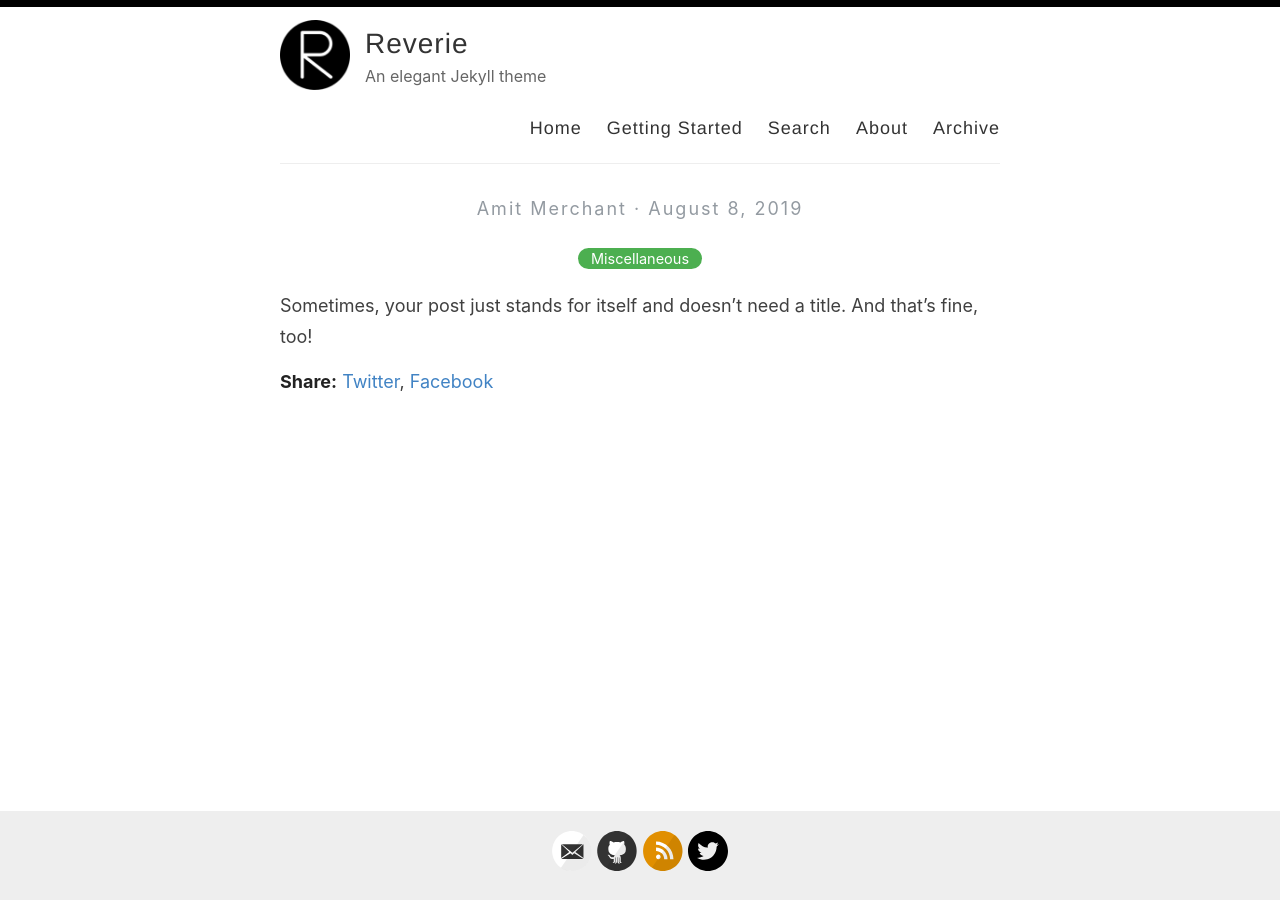
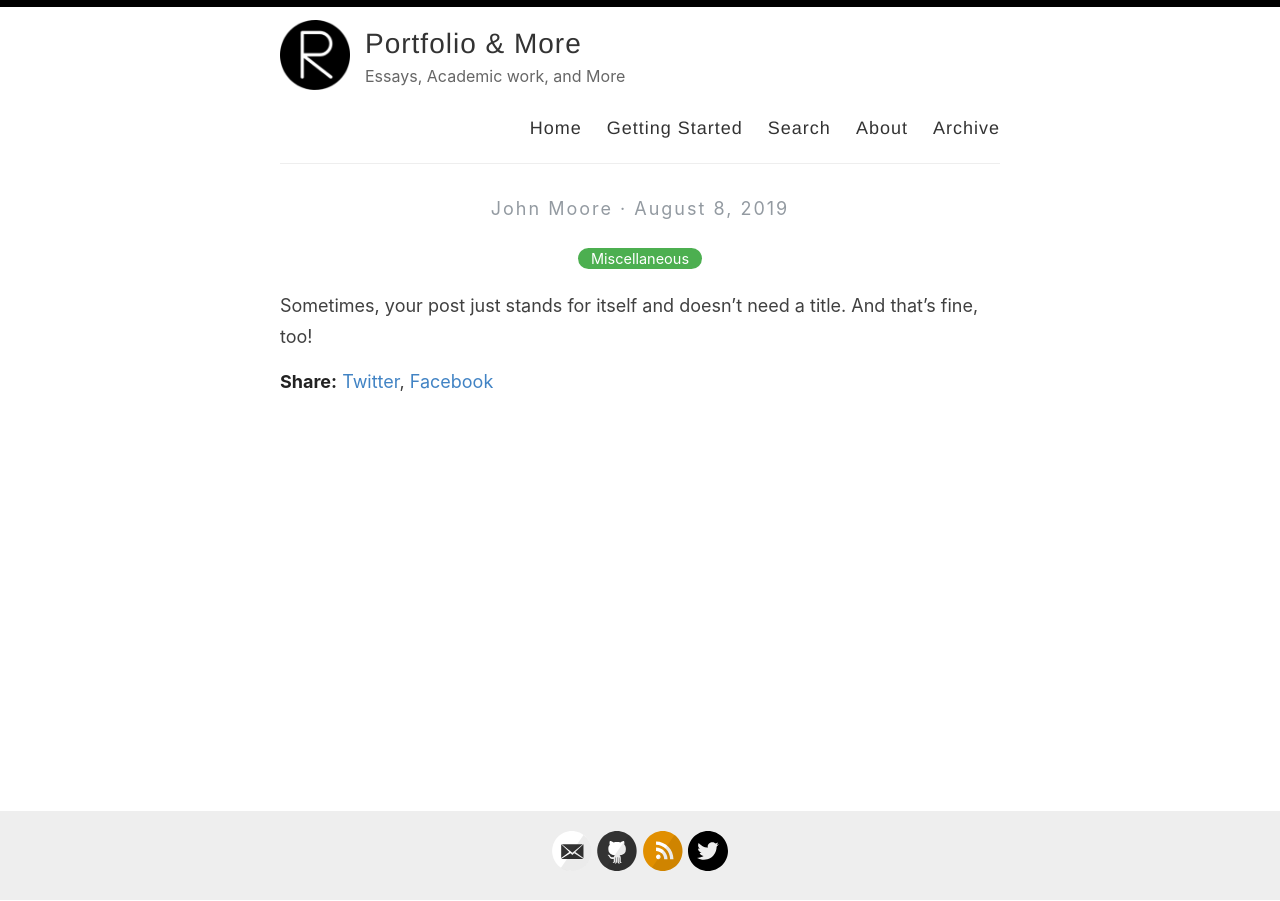
Before and after one commit to johnmoore24/johnmoore24.github.io, a Jekyll site: the page built from _posts/2019-08-08-no-title-posts.md, in a window 1280 px wide. Built offline with Jekyll 4.4.1, drawn with Linux system fonts in a browser that asks for light colours.

Commit message:
Update _config.yml

```diff
--- a/_config.yml
+++ b/_config.yml
@@ -3,13 +3,13 @@
 #
 
 # Name of your site (displayed in the header)
-name: Reverie
+name: Portfolio & More
 
 # Name of the author
-author: Amit Merchant
+author: John Moore
 
 # Short bio or description (displayed in the header)
-description: An elegant Jekyll theme
+description: Essays, Academic work, and More
 
 # URL of your avatar or profile pic (you could use your GitHub profile pic)
 avatar: /images/reverie.png
@@ -21,15 +21,15 @@ avatar: /images/reverie.png
 # Includes an icon in the footer for each username you enter
 footer-links:
   dribbble:
-  email: amit.d.merchant@gmail.com
+  email: johnmoore7303@gmail.com
   facebook:
   flickr:
-  github: amitmerchant1990/reverie
+  github: https://github.com/johnnycashpersonal
   instagram:
   linkedin:
   pinterest:
   rss: rss
-  twitter: amit_merchant
+  twitter: john13moore
   stackoverflow:
   youtube: # channel/<your_long_string> or user/<user-name>
   googleplus: # anything in your profile username that comes after plus.google.com/
@@ -55,7 +55,7 @@ enforce_ssl: https://www.amitmerchant.com/reverie
 # (http://yourusername.github.io/repository-name)
 # and NOT your User repository (http://yourusername.github.io)
 # then add in the baseurl here, like this: "/repository-name"
-baseurl: "/reverie"
+# baseurl: "/reverie"
 
 #
 # !! You don't need to change any of the configuration flags below !!
```
